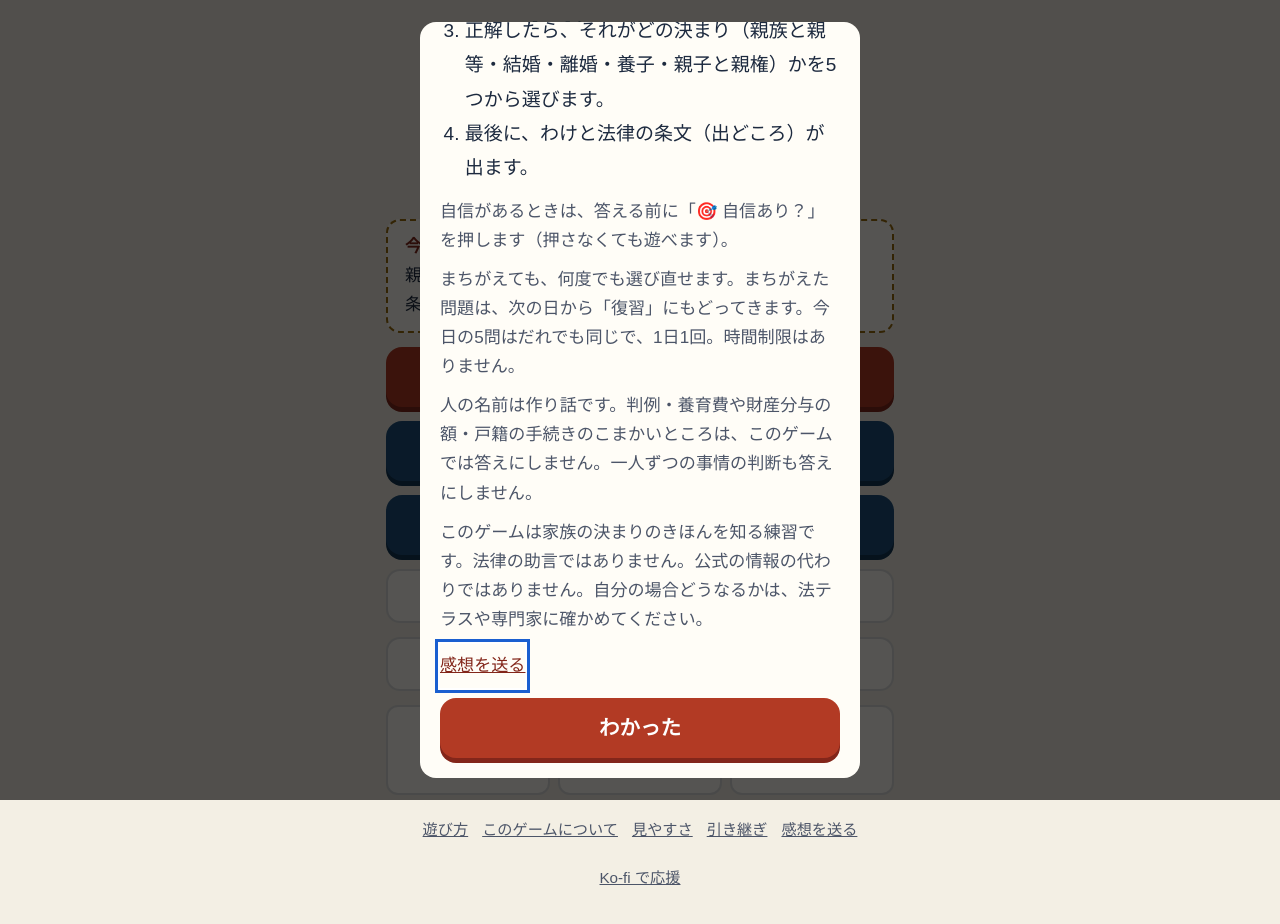
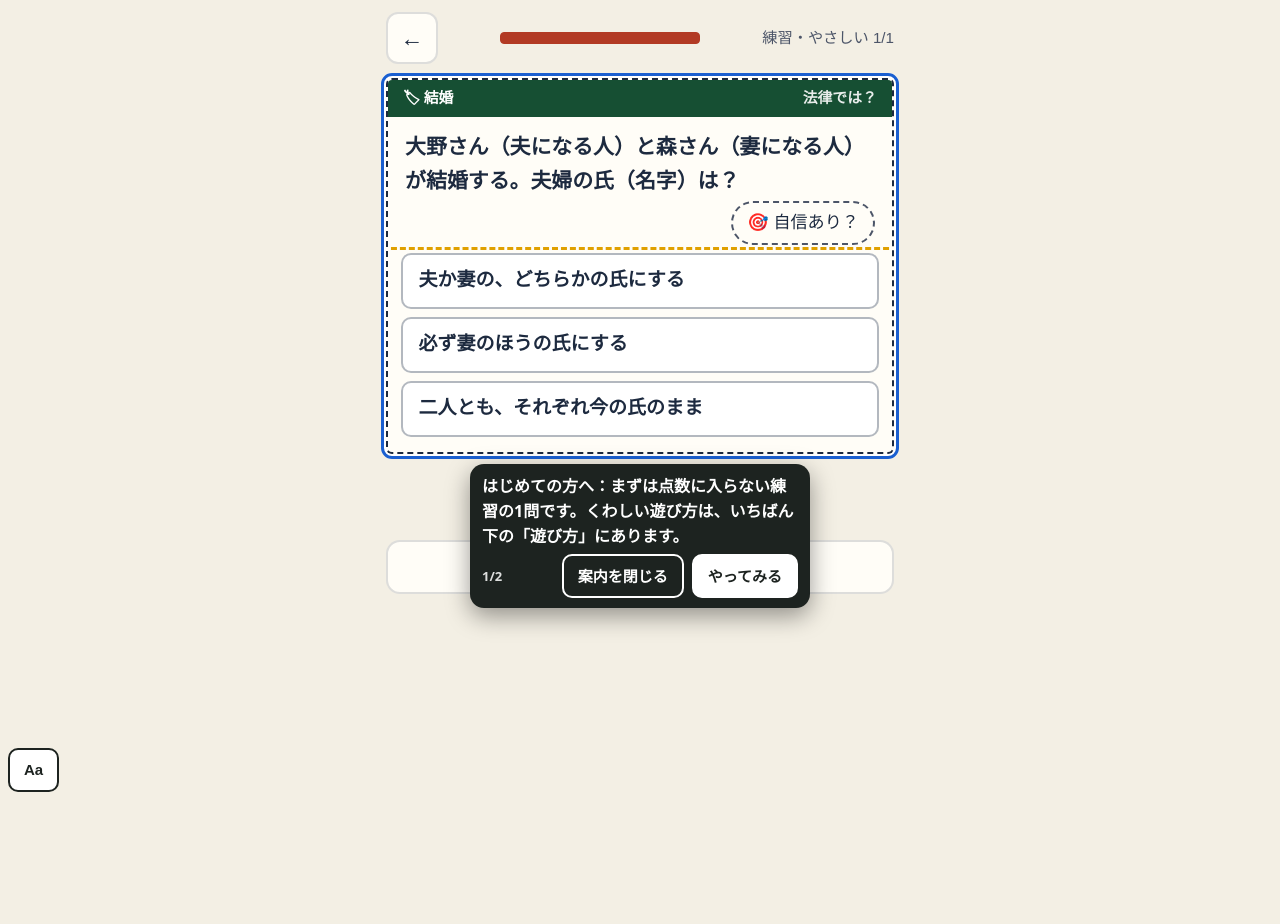
Before and after one commit to satou-aaaaa/kazoku-kimari, a plain HTML site: page index.html in a window 1280 px wide. After the commit the page ends 800 px from the top, so only its background shows below. Drawn offline with Linux system fonts and the light colour scheme; a web font is replaced by a local one.

Commit message:
ひな形の共通部品を写す（shared-workflows 67f7985） (#7)
Co-authored-by: template-sync <41898283+github-actions[bot]@users.noreply.github.com>

```diff
--- a/index.html
+++ b/index.html
@@ -346,7 +346,8 @@ html.a11y-say body{padding-bottom:calc(64px + env(safe-area-inset-bottom,0px))!i
 //      （incidents/2026-11-21-hand-copied-helpers-drift.md）。
 //      あわせて、はじめて遊ぶ人への案内（吹き出し Core.coach）を足した。長い「遊び方」の窓の代わりに、練習の1問を遊びながら
 //      その場で一言ずつ教える（NN/g「Mobile Instructional Overlays」・Andersen ほか CHI 2012「The Impact of Tutorials on Games of Varying Complexity」）。
-//   3: 2026-11-22 吹き出しを出しているあいだ 0.4 秒ごとに場所を測り直す（古い場所に残って押す所を隠すことがあった）。ボタンの字を「案内を閉じる」に
+//   3: 2026-11-22 吹き出しを出しているあいだ 0.4 秒ごとに場所を測り直す（古い場所に残って押す所を隠すことがあった）。ボタンの字を「案内を閉じる」に。
+//      段の wait（その所が出るまで待つ）を足した。全ゲームの「はじめての練習」を sync-template の migrateFirstPlay が足すため
 //   2: 2026-11-22 感想フォームのゲーム名を、渡さなければ題（<title>）から入れる。sync-template が全ゲームを game-core に切り替える（migrateCore）ため
 // 決まり: 外へ通信しない。ゲームの関数の名前（toast・buzz など）は上書きしない（Core.toast などで呼ぶ）。
 (function () {
@@ -432,6 +433,7 @@ html.a11y-say body{padding-bottom:calc(64px + env(safe-area-inset-bottom,0px))!i
   //   sel   …… 吹き出しを付ける所。まだ画面に無いあいだは待つ（ゲームが画面を作り直しても付け直す）
   //   until …… その所が画面に出たら次へ進む（答えた・正解した など）。無ければ sel を押したら次へ
   //   button …… 押すと次へ進むボタンの字（読むだけの吹き出し）
+  //   wait  …… その所が画面に出るまで、この吹き出しは出さずに待つ（答えたあとにだけ「次へ」を指す など）
   //   pos   …… "below"（既定）か "above"。その側に場所が無ければ、ページを少し動かして場所を空ける（読む所を隠さないため）
   // 吹き出しは押す所を隠さない（上か下の空いたほうに出す）。「案内を閉じる」と Esc でいつでもやめられる。
   const coach = (() => {
@@ -466,7 +468,7 @@ html.a11y-say body{padding-bottom:calc(64px + env(safe-area-inset-bottom,0px))!i
       while (steps && i < steps.length && steps[i].until && find(steps[i].until)) i++;
       if (!steps) return;
       if (i >= steps.length) return stop(true);
-      const st = steps[i], el = find(st.sel);
+      const st = steps[i], el = st.wait && !find(st.wait) ? null : find(st.sel);
       if (!el) { box.hidden = true; mark(null); return; }
       box.hidden = false; mark(el);
       const fresh = shown !== i;
@@ -941,7 +943,7 @@ function home() {
   $("go-cal").onclick = () => cal();
   $("go-ach").onclick = achView;
   bindFooter();
-  if (!s.tut) openHow();
+  if (!s.tut) firstPlay();
 }
 function practiceMenu() {
   app.innerHTML = `<header><button class="icon" id="back" aria-label="もどる">←</button><h1>練習<small>今日の記録には入りません（しくみ帳には載ります）</small></h1></header>
@@ -952,6 +954,27 @@ function practiceMenu() {
   document.querySelectorAll(".lv button").forEach((b) => (b.onclick = () => startRun("p", +b.dataset.t)));
   bindFooter(); toTop();
 }
+// first-play:begin（shared-workflows の scripts/sync-template.mjs が足した。直すときはひな形を直す）
+// はじめての人：長い「遊び方」の窓を出さず、点数に入らない練習の1問を遊びながら、吹き出しで一言ずつ教える（game-core の Core.coach）。
+// 「見た」は始めたその場で残す（途中でやめても、次からはふつうに始まる。くわしい遊び方はいつでもいちばん下の「遊び方」から）
+const FIRST_STEPS = [
+  { sel: "#choices", button: "やってみる", text: "はじめての方へ：まずは点数に入らない練習の1問です。くわしい遊び方は、いちばん下の「遊び方」にあります。" },
+  { sel: "#next", wait: ".verdict", text: "できました。わけを読んだら、ここを押して進みます。" },
+];
+function firstPlay() {
+  save((s) => { s.tut = true; });
+  // 練習の入り口を開いて、いちばん上（いちばんやさしい）を押す。無ければ前の形（遊び方の窓）にもどす
+  practiceMenu();
+  const b = document.querySelector(".lv button");
+  if (!window.Core || !Core.coach || !b) { home(); return openHow(); }
+  b.click();
+  // 練習は1問だけにする（数を減らしてから描き直す）
+  save((s) => { const r = s.runs && s.runs.p; if (r && Array.isArray(r.list)) r.list = r.list.slice(0, 1); });
+  play();
+  // 案内を閉じた（Esc も）ら、1問の練習の途中経過を残さずにホームへ（ふだんの練習の「続きから」を出さない）
+  Core.coach.start(FIRST_STEPS, { home, onEnd: (done) => { if (done === false) { save((s) => { const r = s.runs && s.runs.p; if (r && !(r.res || []).length) delete s.runs.p; }); home(); } } });
+}
+// first-play:end
 function startRun(mode, opt) {
   const k = todayKey(); let ng = false;
   save((s) => {
```
Also changed, not shown: qa/run.mjs (+6 -5 lines).
